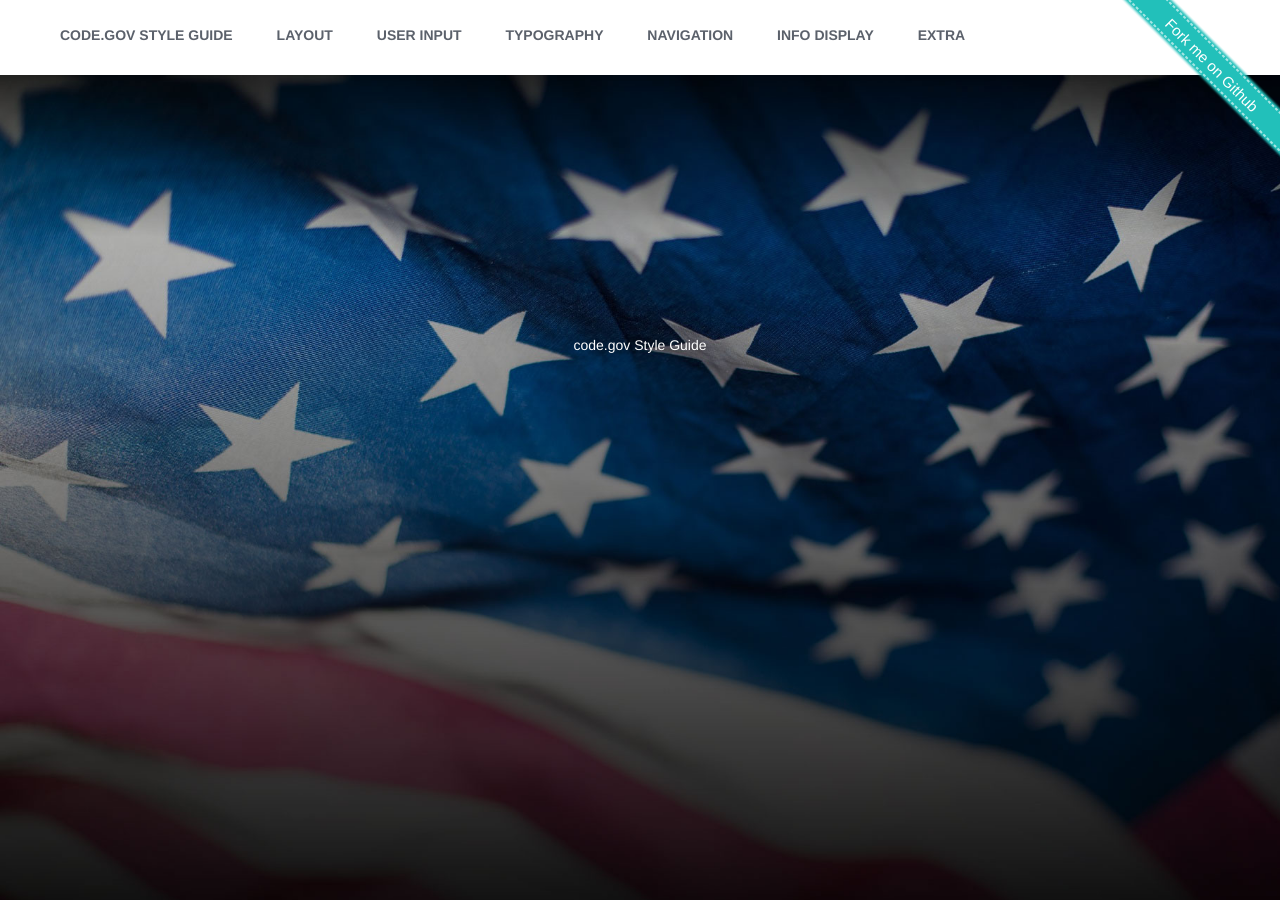
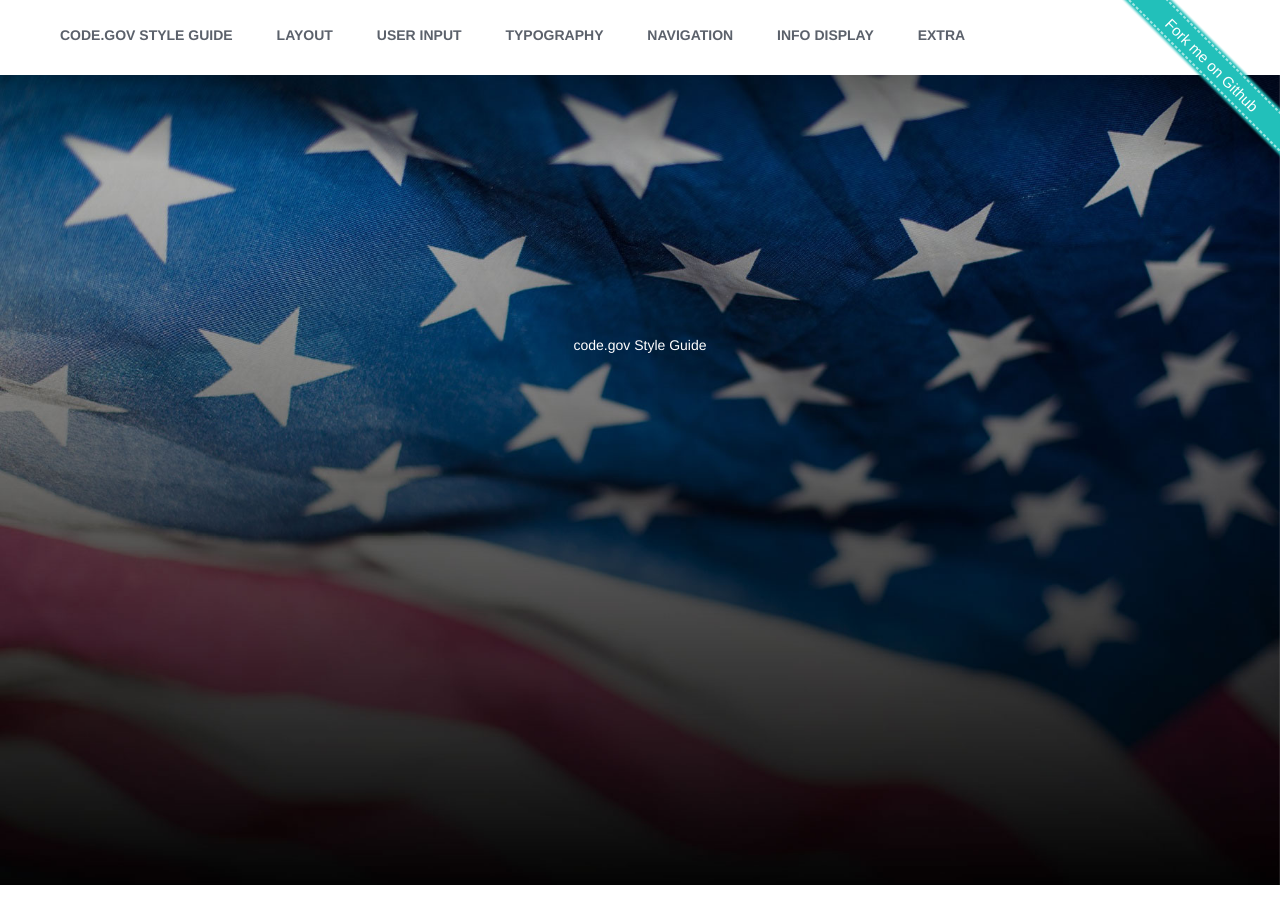
Before and after one commit to GSA/code-gov-style, a Jekyll site: the page built from licenses/hamburgers.md, in a window 1280 px wide and 900 px high. Built offline with Jekyll 4.4.1, drawn with Linux system fonts in a browser that asks for light colours; our own code applies the rules of GitHub Pages for plain Markdown files.

Commit message:
updated banner size

```diff
--- a/_sass/_banners.scss
+++ b/_sass/_banners.scss
@@ -23,7 +23,13 @@
       padding: 26rem 0 16rem;
     }
 
-    height: 100vh;
+    /* need extra room for virtual buttons that appear on mobile devices */
+    height: 85vh;
+
+    /* want to give show mission a little */
+    @media screen and (min-width: 1200px) {
+      height: 90vh;
+    }
 
     .banner-content {
       .banner-title {
--- a/package.json
+++ b/package.json
@@ -1,6 +1,6 @@
 {
   "name": "@code.gov/code-gov-style",
-  "version": "1.4.3",
+  "version": "1.4.4",
   "description": "Style for code.gov including buttons, banners, and cards. Inspired by and somewhat based on USWDS.",
   "main": "index.js",
   "scripts": {
```
